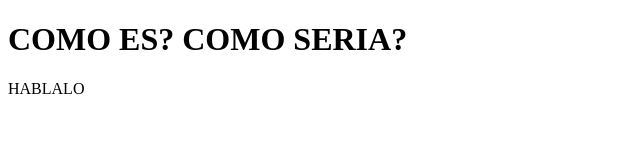
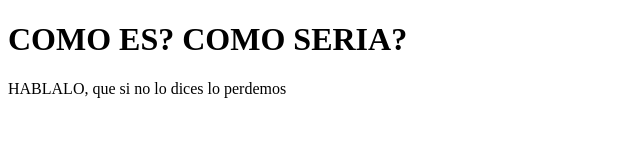
Before and after one commit to DNSO0/Eco-Store-platzi, a plain HTML site: page index.html in a window 1280 px wide. Shown: the whole page, without its empty margins (0-640 px from the left). Drawn offline with Linux system fonts and the light colour scheme.

Commit message:
que no se pierda

```diff
--- a/index.html
+++ b/index.html
@@ -8,6 +8,6 @@
 </head>
 <body>
     <h1>COMO ES? COMO SERIA?</h1>
-    <P>HABLALO</P>
+    <P>HABLALO, que si no lo dices lo perdemos</P>
 </body>
 </html>
```
